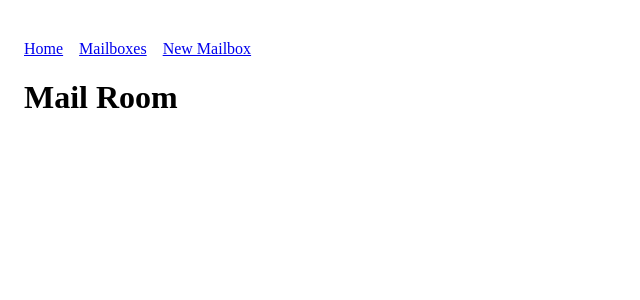
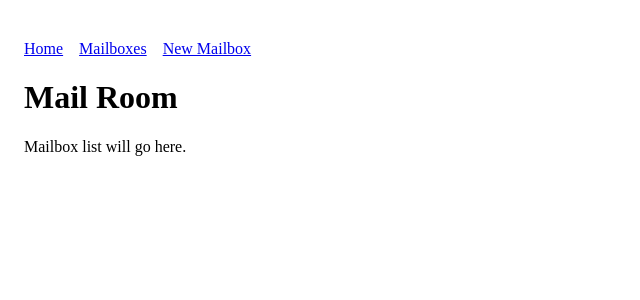
Before and after one commit to annamiriams/react-router-dom-lab, a React (Vite) app: page / in a window 1280 px wide. Shown: the top 300 px of the page, without its empty margins (0-640 px from the left). Built offline with nearby package versions, Linux system fonts and the light colour scheme.

Commit message:
mailbox list barebones created and displayed in app.jsx

```diff
--- a/src/App.jsx
+++ b/src/App.jsx
@@ -1,6 +1,7 @@
 // src/App.jsx
 
 import Navbar from "./components/Navbar/Navbar.jsx";
+import MailboxList from "./components/MailboxList/MailboxList.jsx";
 // importing but not using quite yet
 import MailboxForm from "./components/MailboxForm/MailboxForm.jsx";
 
@@ -9,6 +10,7 @@ const App = () => {
         <>
             <Navbar />
             <h1>Mail Room</h1>
+            <MailboxList />
         </>
     );
 };
--- a/src/components/MailboxList/MailboxList.jsx
+++ b/src/components/MailboxList/MailboxList.jsx
@@ -1 +1,11 @@
 // src/components/MailboxList/MailboxList.jsx
+
+const MailboxList = () => {
+    return (
+        <>
+            <p>Mailbox list will go here.</p>
+        </>
+    );
+};
+
+export default MailboxList;
```
